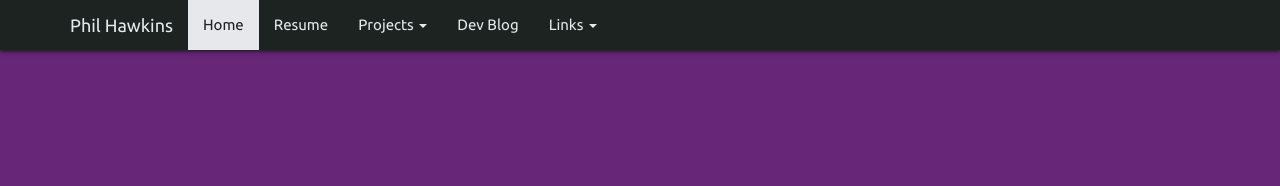
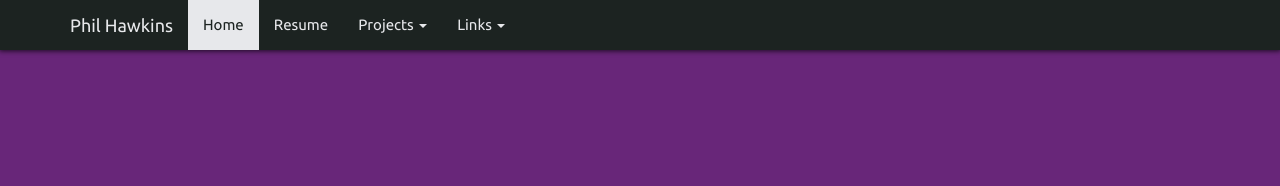
Before and after one commit to phil-harmoniq/phil-harmoniq.github.io, a Jekyll site: the page built from index.md, in a window 1280 px wide. Shown: the top 186 px of the page. Built offline with Jekyll 4.4.1, drawn with Linux system fonts in a browser that asks for light colours; nearby versions of some CDN libraries.

```diff
--- a/_data/navigation.yml
+++ b/_data/navigation.yml
@@ -15,8 +15,6 @@
       url: https://marketplace.visualstudio.com/items?itemName=ph-hawkins.arc-plus
     - title: RogueOneBot
       url: https://github.com/phil-harmoniq/RogueOneBot
-- title: Dev Blog
-  url: /blog/
 - title: Links
   sublinks:
     - title: LinkedIn
@@ -27,3 +25,5 @@
       url: https://travis-ci.org/phil-harmoniq
     - title: Nuget
       url: https://www.nuget.org/profiles/ph-hawkins
+    - title: Email
+      url: mailto:ph-hawkins@outlook.com
--- a/_includes/navbar.html
+++ b/_includes/navbar.html
@@ -17,6 +17,10 @@
               {% for sublink in link.sublinks %}
                 {% if sublink.title == 'separator' %}
                   <li role="separator" class="divider"></li>
+                {% elsif sublink.title == 'Email' %}
+                  <li>
+                    <a href="{{ sublink.url }}">{{ sublink.title }}</a>
+                  </li>
                 {% else %}
                   <li>
                     <a href="{{ site.baseurl }}{{ sublink.url }}">{{ sublink.title }}</a>
```
